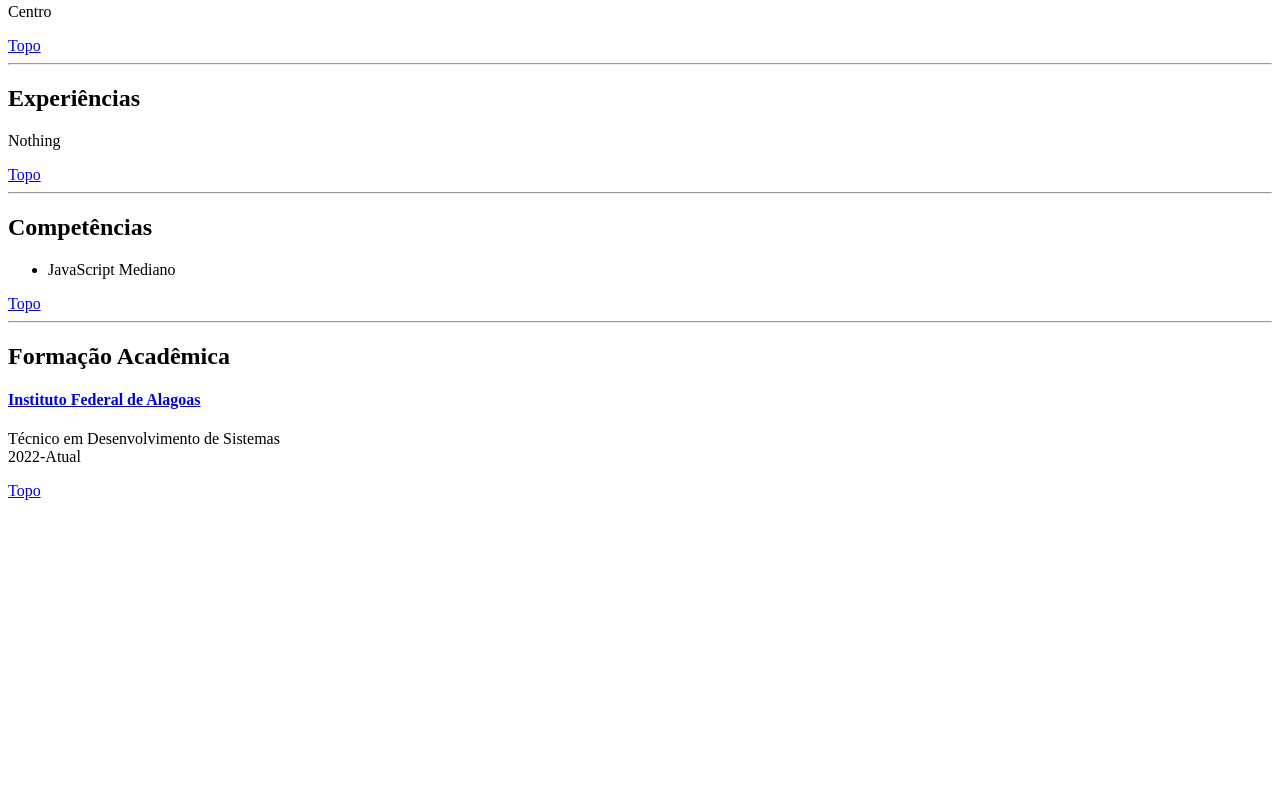
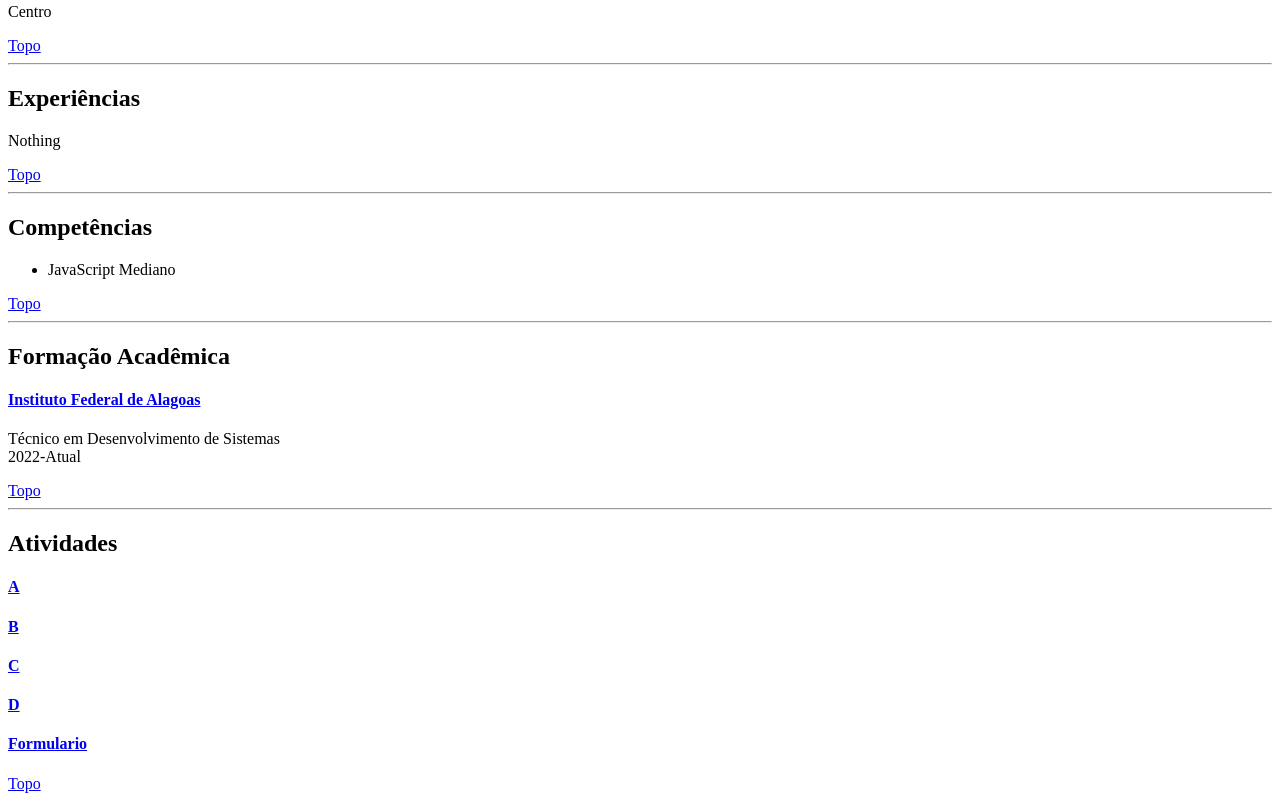
Before and after one commit to davimeloo/davimeloo.github.io, a plain HTML site: page index.html in a window 1280 px wide. Shown: the part 777-1578 px from the top of the page. Before the commit the page ends 1285 px from the top, so only its background shows below. Drawn offline with Linux system fonts and the light colour scheme.

Commit message:
Update index.html

```diff
--- a/index.html
+++ b/index.html
@@ -47,5 +47,13 @@
 <h4><a href="https://www2.ifal.edu.br/">Instituto Federal de Alagoas </a></h4>
 <p>Técnico em Desenvolvimento de Sistemas <br> 2022-Atual</p>
 <a href="davi.html#topo">Topo</a>
+<hr>
+<h2 id="atividade">Atividades</h2>
+<h4><a href="https://davimeloo.github.io/A/">A </a></h4>
+<h4><a href="https://davimeloo.github.io/B/">B </a></h4>
+<h4><a href="https://davimeloo.github.io/C/">C </a></h4>
+<h4><a href="https://davimeloo.github.io/D/">D</a></h4>
+<h4><a href="https://davimeloo.github.io/forms/">Formulario</a></h4>
+<a href="davi.html#topo">Topo</a>
 </body>
 </html>
```
